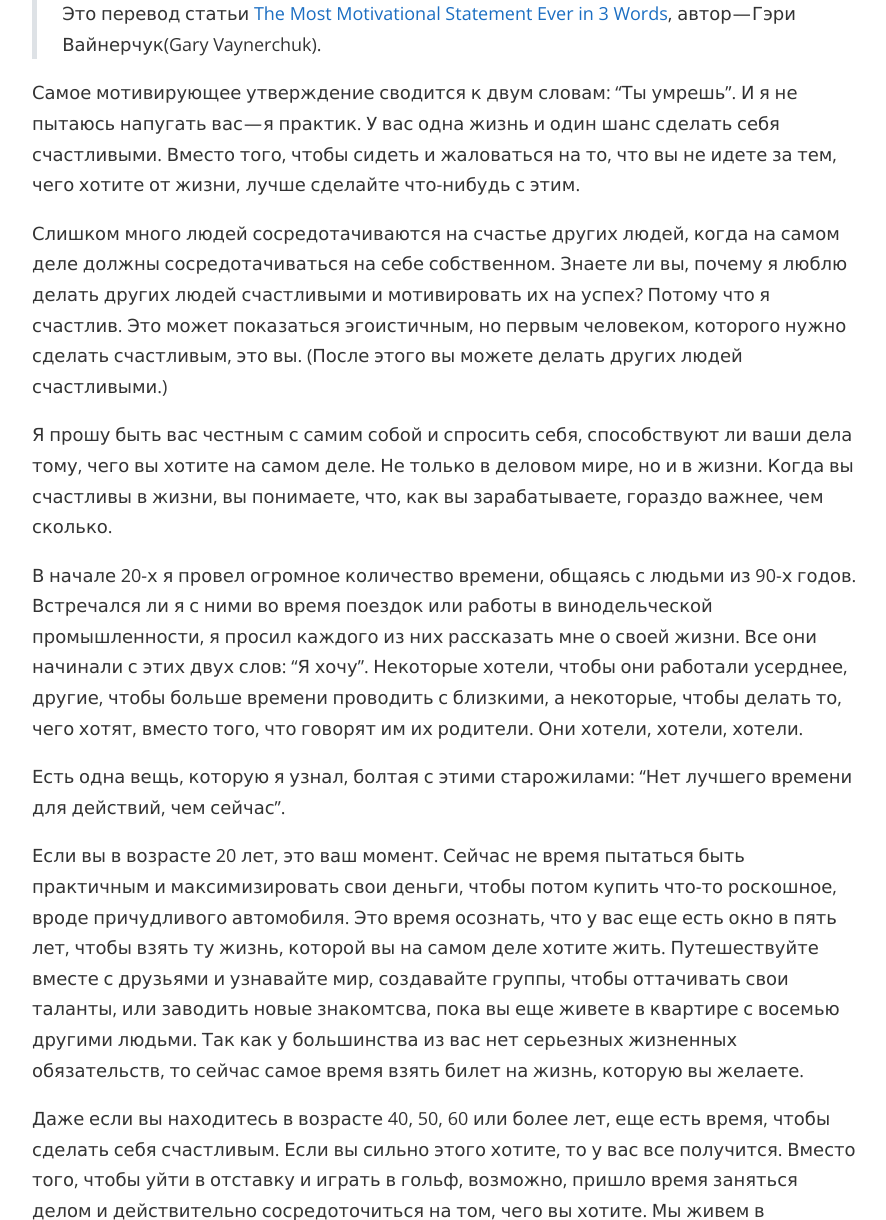
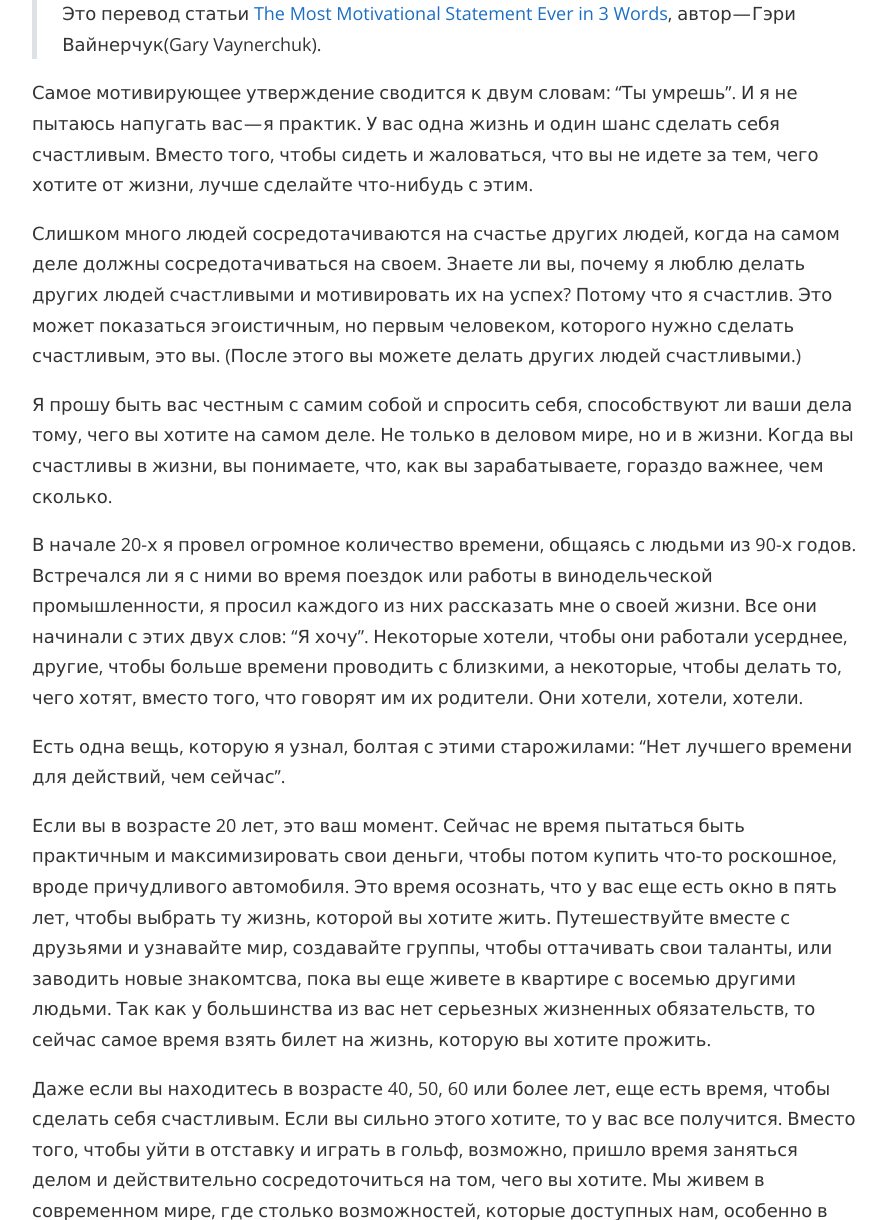
Before and after one commit to klaus-dev/klaus-dev.github.io, a Jekyll site: the page built from _posts/2017-05-06-two-word-motivation.md, in a window 1280 px wide and 1400 px high, scrolled down 461 px. Shown: the part 180-1400 px from the top of the window, without its empty margins (194-1080 px from the left). Built offline with Jekyll 4.4.1, drawn with Linux system fonts in a browser that asks for light colours; some web fonts are replaced; comment, search, counter and statistics services are not loaded.

Commit message:
first post

```diff
--- a/_posts/2017-05-06-two-word-motivation.md
+++ b/_posts/2017-05-06-two-word-motivation.md
@@ -1,7 +1,7 @@
 ---
 layout: post
 title: "Самое мотивирующие утверждение в два слова."
-description: " У вас одна жизнь и один шанс сделать себя счастливыми. Вместо того, чтобы сидеть и жаловаться на то, что вы не идете за тем, чего хотите от жизни, лучше сделайте что-нибудь с этим."
+description: "Самый большой яд, с которым мы сталкиваемся как люди, это сожаление, поэтому прекратите оправдываться и начинайте делать себя счастливым."
 date: 2017-05-06
 tags: [motivation, inspiration]
 comments: true
@@ -12,9 +12,9 @@ share: true
 
 >Это перевод статьи <a href="#">The Most Motivational Statement Ever in 3 Words</a>, автор — Гэри Вайнерчук(Gary Vaynerchuk).
 
-Самое мотивирующее утверждение сводится к двум словам: “Ты умрешь”. И я не пытаюсь напугать вас — я практик. У вас одна жизнь и один шанс сделать себя счастливыми. Вместо того, чтобы сидеть и жаловаться на то, что вы не идете за тем, чего хотите от жизни, лучше сделайте что-нибудь с этим.
+Самое мотивирующее утверждение сводится к двум словам: “Ты умрешь”. И я не пытаюсь напугать вас — я практик. У вас одна жизнь и один шанс сделать себя счастливым. Вместо того, чтобы сидеть и жаловаться, что вы не идете за тем, чего хотите от жизни, лучше сделайте что-нибудь с этим.
 
-Слишком много людей сосредотачиваются на счастье других людей, когда на самом деле должны сосредотачиваться на себе собственном. Знаете ли вы, почему я люблю делать других людей счастливыми и мотивировать их на успех? Потому что я счастлив. Это может показаться эгоистичным, но первым человеком, которого нужно сделать счастливым, это вы. (После этого вы можете делать других людей счастливыми.)
+Слишком много людей сосредотачиваются на счастье других людей, когда на самом деле должны сосредотачиваться на своем. Знаете ли вы, почему я люблю делать других людей счастливыми и мотивировать их на успех? Потому что я счастлив. Это может показаться эгоистичным, но первым человеком, которого нужно сделать счастливым, это вы. (После этого вы можете делать других людей счастливыми.)
 
 Я прошу быть вас честным с самим собой и спросить себя, способствуют ли ваши дела тому, чего вы хотите на самом деле. Не только в деловом мире, но и в жизни. Когда вы счастливы в жизни, вы понимаете, что, как вы зарабатываете, гораздо важнее, чем сколько.
 
@@ -22,7 +22,7 @@ share: true
 
 Есть одна вещь, которую я узнал, болтая с этими старожилами: “Нет лучшего времени для действий, чем сейчас”.
 
-Если вы в возрасте 20 лет, это ваш момент. Сейчас не время пытаться быть практичным и максимизировать свои деньги, чтобы потом купить что-то роскошное, вроде причудливого автомобиля. Это время осознать, что у вас еще есть окно в пять лет, чтобы взять ту жизнь, которой вы на самом деле хотите жить. Путешествуйте вместе с друзьями и узнавайте мир, создавайте группы, чтобы оттачивать свои таланты, или заводить новые знакомтсва, пока вы еще живете в квартире с восемью другими людьми. Так как у большинства из вас нет серьезных жизненных обязательств, то сейчас самое время взять билет на жизнь, которую вы желаете.
+Если вы в возрасте 20 лет, это ваш момент. Сейчас не время пытаться быть практичным и максимизировать свои деньги, чтобы потом купить что-то роскошное, вроде причудливого автомобиля. Это время осознать, что у вас еще есть окно в пять лет, чтобы выбрать ту жизнь, которой вы хотите жить. Путешествуйте вместе с друзьями и узнавайте мир, создавайте группы, чтобы оттачивать свои таланты, или заводить новые знакомтсва, пока вы еще живете в квартире с восемью другими людьми. Так как у большинства из вас нет серьезных жизненных обязательств, то сейчас самое время взять билет на жизнь, которую вы хотите прожить.
 
 Даже если вы находитесь в возрасте 40, 50, 60 или более лет, еще есть время, чтобы сделать себя счастливым. Если вы сильно этого хотите, то у вас все получится. Вместо того, чтобы уйти в отставку и играть в гольф, возможно, пришло время заняться делом и действительно сосредоточиться на том, чего вы хотите. Мы живем в современном мире, где столько возможностей, которые доступных нам, особенно в интернете. Это дает нам доступ к огромному количеству способов заниматься вещами, которыми мы действительно хотим заниматься.
 
```
